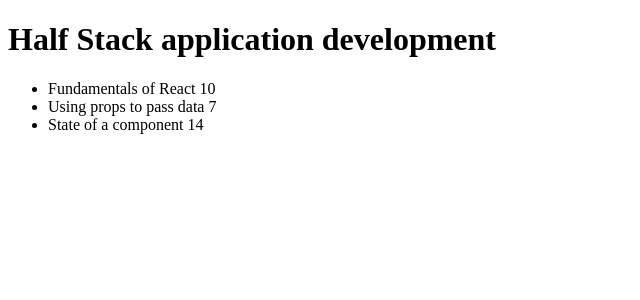
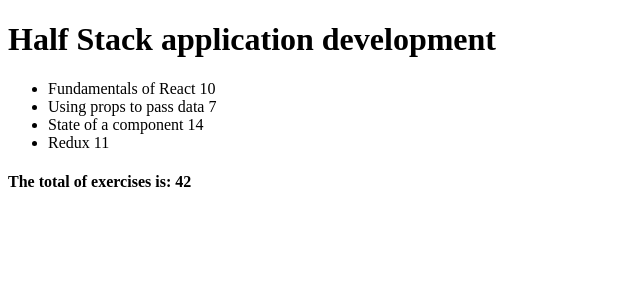
Before and after one commit to sara-czasak/part1, a React (Vite) app in the folder exercise1.1-1.5/: page / in a window 1280 px wide. Shown: the top 300 px of the page, without its empty margins (0-640 px from the left). Built offline with nearby package versions, Linux system fonts and the light colour scheme.

Commit message:
course exercise 2.2

```diff
--- a/exercise1.1-1.5/src/App.jsx
+++ b/exercise1.1-1.5/src/App.jsx
@@ -19,7 +19,17 @@ const Part = ({content}) => {
     // console.log("Part ", content.name)
     return <li>
         {content.name} {content.exercises}
-    </li>
+           </li>
+}
+
+const ExerciseSum = ({parts}) => {
+    let total = 0
+    return <div>
+        {parts.map(part => {
+            total += part.exercises
+        })}
+        <h4>The total of exercises is: {total}</h4>
+    </div>
 }
 
 const Course = ({course}) => {
@@ -30,8 +40,8 @@ const Course = ({course}) => {
     return <div>
      <Header name={course.name} />
      <Content parts={course.parts} />
+     <ExerciseSum parts={course.parts} />
     </div>
-
 }
 
 const App = () => {
@@ -53,6 +63,11 @@ const App = () => {
           name: 'State of a component',
           exercises: 14,
           id: 3
+        },
+        {
+          name: 'Redux',
+          exercises: 11,
+          id: 4
         }
       ]
     }
```
